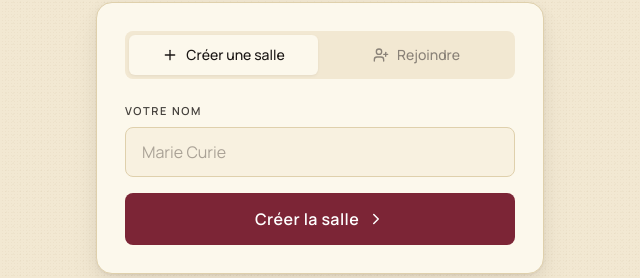
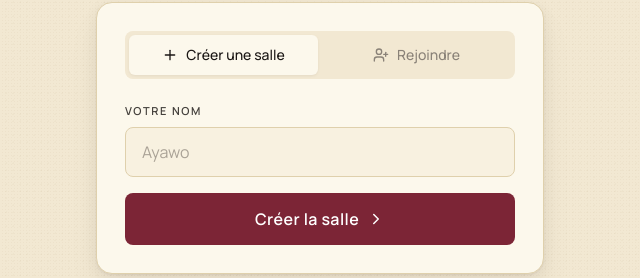
Before and after one commit to ayotxon/pokerplanning, a React (Vite) app: page / in a window 1280 px wide. Shown: the part 359-637 px from the top of the page, without its empty margins (320-960 px from the left). Built offline with nearby package versions, Linux system fonts and the light colour scheme.

Commit message:
placehoder

```diff
--- a/src/App.jsx
+++ b/src/App.jsx
@@ -253,7 +253,7 @@ function Home({ onJoin }) {
                      style={{ color: 'var(--ink-2)' }}>Votre nom</label>
               <input
                 type="text" value={name} onChange={(e) => setName(e.target.value)}
-                placeholder="Marie Curie" maxLength={30}
+                placeholder="Ayawo" maxLength={30}
                 className="w-full px-4 py-3 rounded-lg text-base"
                 style={{ background: 'var(--bg-soft)', border: '1px solid var(--line)', color: 'var(--ink)' }}
               />
```
